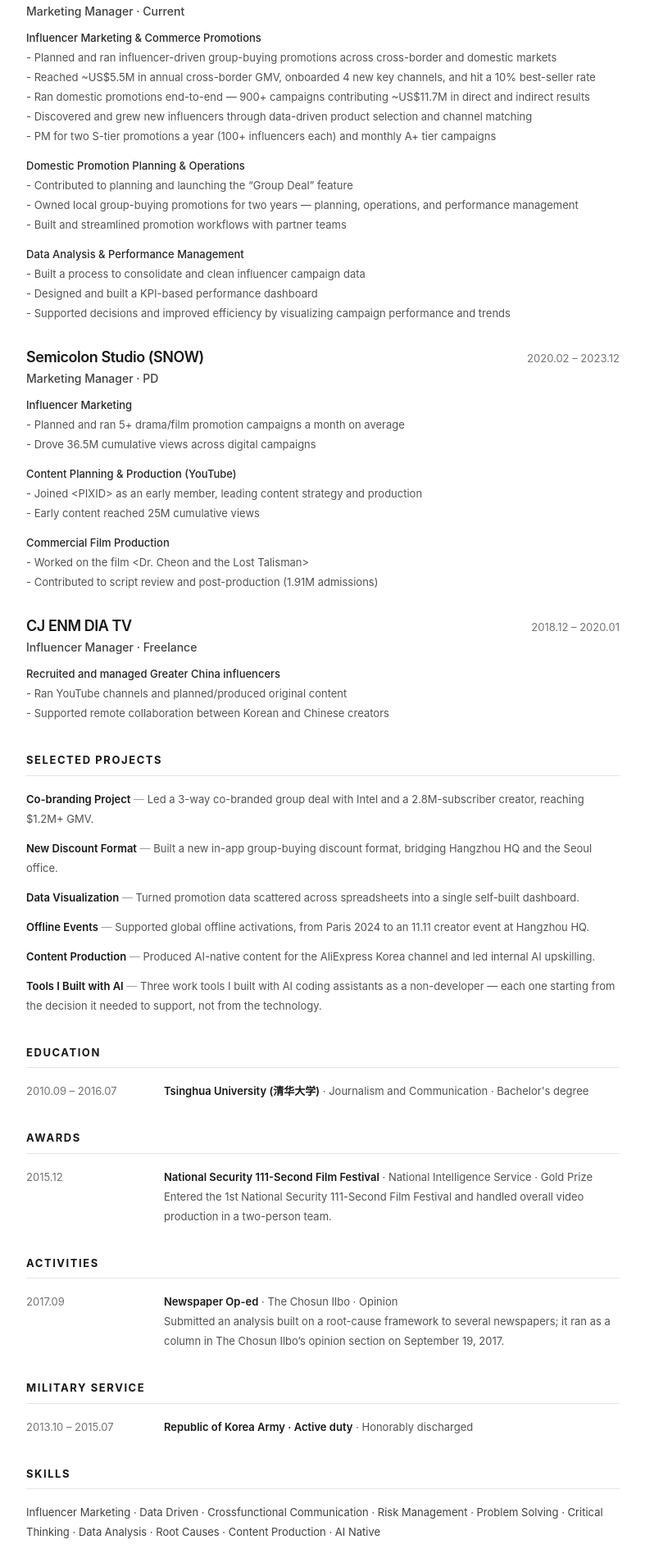
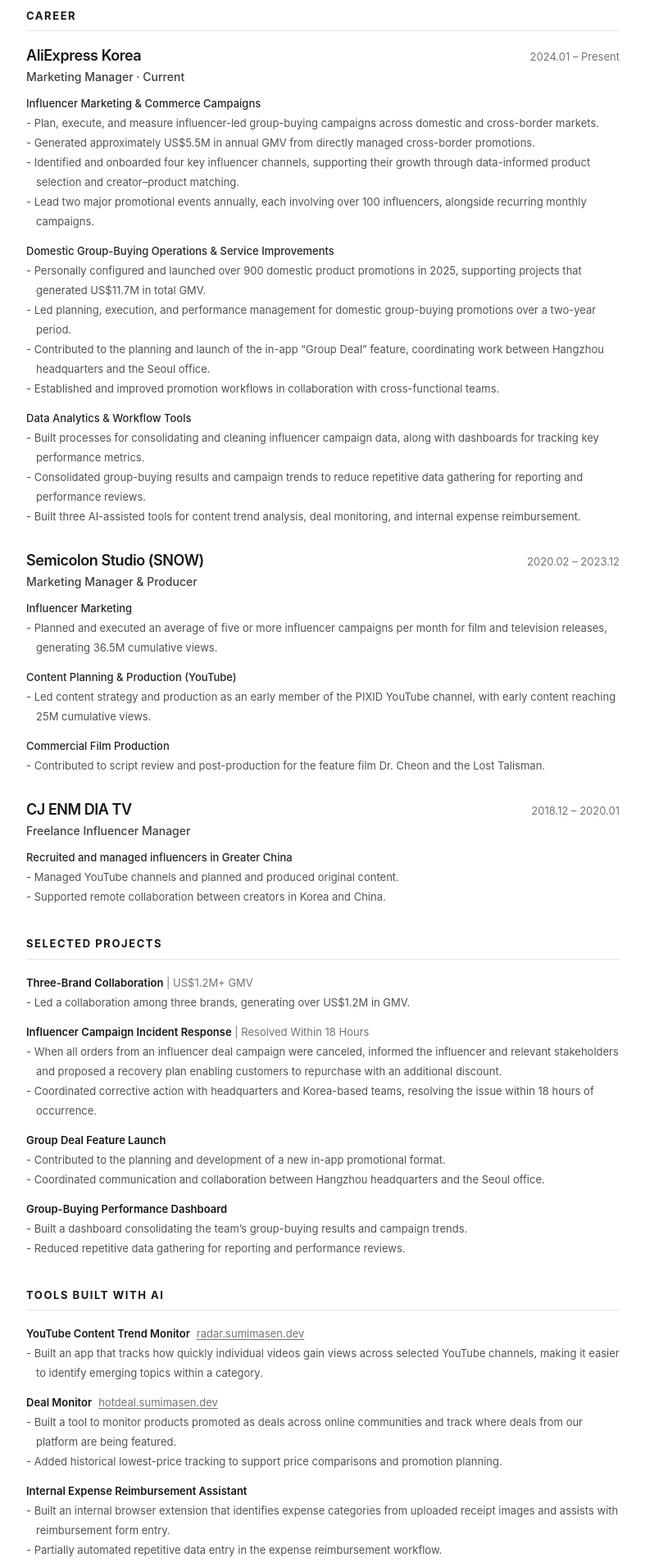
Before and after one commit to bumji86/portfolio-v3, a Next.js app: page /en/resume in a window 1280 px wide. Shown: the part 608-2520 px from the top of the page at 82% size, without its empty margins (246-1033 px from the left). Built offline with nearby package versions, Linux system fonts and the light colour scheme; a web font is replaced by a local one.

Commit message:
feat: update en résumé to final version, fix 111% GMV figure, regenerate PDFs

```diff
--- a/messages/en.json
+++ b/messages/en.json
@@ -283,8 +283,8 @@
           ]
         },
         "gmvGrowth": {
-          "title": "211% YoY Growth",
-          "desc": "+211% YoY GMV growth via influencer marketing",
+          "title": "111% YoY Growth",
+          "desc": "+111% YoY influencer marketing GMV — 2.11× the previous year",
           "tags": [
             "Growth",
             "Influencer Marketing"
@@ -464,7 +464,7 @@
       "title": "About.",
       "tagline": "Influencer · Commerce · Data",
       "name": "LEE BEOMJUN",
-      "intro": "A marketer spanning influencer marketing and commerce promotions, leading end-to-end from planning large-scale promotions to execution and feature improvements. I build predictable performance structures through data-driven decisions.",
+      "intro": "Marketing manager with a background in content and creator partnerships, translating audience insights into commerce results. Experienced in planning, executing, and measuring domestic and cross-border group-buying campaigns, including major promotions involving over 100 influencers. My work spans campaign management, product feature launches, performance dashboards, and AI-assisted tool development—improving both marketing outcomes and the workflows behind them.",
       "label": "PROFILE / RÉSUMÉ DRAFT"
     },
     "sections": {
@@ -482,29 +482,29 @@
             "role": "Marketing Manager · Current",
             "groups": [
               {
-                "heading": "Influencer Marketing & Commerce Promotions",
+                "heading": "Influencer Marketing & Commerce Campaigns",
                 "bullets": [
-                  "Planned and ran influencer-driven group-buying promotions across cross-border and domestic markets",
-                  "Reached ~US$5.5M in annual cross-border GMV, onboarded 4 new key channels, and hit a 10% best-seller rate",
-                  "Ran domestic promotions end-to-end — 900+ campaigns contributing ~US$11.7M in direct and indirect results",
-                  "Discovered and grew new influencers through data-driven product selection and channel matching",
-                  "PM for two S-tier promotions a year (100+ influencers each) and monthly A+ tier campaigns"
+                  "Plan, execute, and measure influencer-led group-buying campaigns across domestic and cross-border markets.",
+                  "Generated approximately US$5.5M in annual GMV from directly managed cross-border promotions.",
+                  "Identified and onboarded four key influencer channels, supporting their growth through data-informed product selection and creator–product matching.",
+                  "Lead two major promotional events annually, each involving over 100 influencers, alongside recurring monthly campaigns."
                 ]
               },
               {
-                "heading": "Domestic Promotion Planning & Operations",
+                "heading": "Domestic Group-Buying Operations & Service Improvements",
                 "bullets": [
-                  "Contributed to planning and launching the “Group Deal” feature",
-                  "Owned local group-buying promotions for two years — planning, operations, and performance management",
-                  "Built and streamlined promotion workflows with partner teams"
+                  "Personally configured and launched over 900 domestic product promotions in 2025, supporting projects that generated US$11.7M in total GMV.",
+                  "Led planning, execution, and performance management for domestic group-buying promotions over a two-year period.",
+                  "Contributed to the planning and launch of the in-app “Group Deal” feature, coordinating work between Hangzhou headquarters and the Seoul office.",
+                  "Established and improved promotion workflows in collaboration with cross-functional teams."
                 ]
               },
               {
-                "heading": "Data Analysis & Performance Management",
+                "heading": "Data Analytics & Workflow Tools",
                 "bullets": [
-                  "Built a process to consolidate and clean influencer campaign data",
-                  "Designed and built a KPI-based performance dashboard",
-                  "Supported decisions and improved efficiency by visualizing campaign performance and trends"
+                  "Built processes for consolidating and cleaning influencer campaign data, along with dashboards for tracking key performance metrics.",
+                  "Consolidated group-buying results and campaign trends to reduce repetitive data gathering for reporting and performance reviews.",
+                  "Built three AI-assisted tools for content trend analysis, deal monitoring, and internal expense reimbursement."
                 ]
               }
             ]
@@ -512,27 +512,24 @@
           {
             "period": "2020.02 – 2023.12",
             "org": "Semicolon Studio (SNOW)",
-            "role": "Marketing Manager · PD",
+            "role": "Marketing Manager & Producer",
             "groups": [
               {
                 "heading": "Influencer Marketing",
                 "bullets": [
-                  "Planned and ran 5+ drama/film promotion campaigns a month on average",
-                  "Drove 36.5M cumulative views across digital campaigns"
+                  "Planned and executed an average of five or more influencer campaigns per month for film and television releases, generating 36.5M cumulative views."
                 ]
               },
               {
                 "heading": "Content Planning & Production (YouTube)",
                 "bullets": [
-                  "Joined <PIXID> as an early member, leading content strategy and production",
-                  "Early content reached 25M cumulative views"
+                  "Led content strategy and production as an early member of the PIXID YouTube channel, with early content reaching 25M cumulative views."
                 ]
               },
               {
                 "heading": "Commercial Film Production",
                 "bullets": [
-                  "Worked on the film <Dr. Cheon and the Lost Talisman>",
-                  "Contributed to script review and post-production (1.91M admissions)"
+                  "Contributed to script review and post-production for the feature film Dr. Cheon and the Lost Talisman."
                 ]
               }
             ]
@@ -540,13 +537,13 @@
           {
             "period": "2018.12 – 2020.01",
             "org": "CJ ENM DIA TV",
-            "role": "Influencer Manager · Freelance",
+            "role": "Freelance Influencer Manager",
             "groups": [
               {
-                "heading": "Recruited and managed Greater China influencers",
+                "heading": "Recruited and managed influencers in Greater China",
                 "bullets": [
-                  "Ran YouTube channels and planned/produced original content",
-                  "Supported remote collaboration between Korean and Chinese creators"
+                  "Managed YouTube channels and planned and produced original content.",
+                  "Supported remote collaboration between creators in Korea and China."
                 ]
               }
             ]
@@ -564,7 +561,7 @@
           {
             "period": "2010.09 – 2016.07",
             "org": "Tsinghua University (清华大学)",
-            "role": "Journalism and Communication · Bachelor's degree"
+            "role": "Bachelor’s Degree in Journalism and Communication"
           }
         ]
       },
@@ -578,9 +575,9 @@
         "items": [
           {
             "period": "2015.12",
-            "org": "National Security 111-Second Film Festival",
-            "role": "National Intelligence Service · Gold Prize",
-            "desc": "Entered the 1st National Security 111-Second Film Festival and handled overall video production in a two-person team."
+            "org": "1st National Security 111-Second Video Contest",
+            "role": "National Intelligence Service · Gold Award",
+            "desc": "Worked as part of a two-person team responsible for the full video production process."
           }
         ]
       },
@@ -611,8 +608,8 @@
         "items": [
           {
             "period": "2013.10 – 2015.07",
-            "org": "Republic of Korea Army · Active duty",
-            "role": "Honorably discharged"
+            "org": "Republic of Korea Army",
+            "role": "Completed Active-Duty Service"
           }
         ]
       }
@@ -627,26 +624,99 @@
       "sub": "",
       "items": [
         {
-          "value": "+211%",
-          "label": "YoY GMV growth driven by influencer marketing"
+          "value": "+111%",
+          "label": "Year-over-year growth in influencer marketing GMV — 2.11× the previous year"
         },
         {
           "value": "900+",
-          "label": "Domestic campaigns run end-to-end, contributing ~US$11.7M in direct and indirect results"
+          "label": "Domestic promotions configured and launched in 2025 — US$11.7M in total GMV across projects I supported operationally"
         },
         {
           "value": "US$5.5M",
-          "label": "Annual cross-border GMV, with 4 new key channels and a 10% best-seller rate"
+          "label": "Approximate annual GMV from cross-border promotions I directly managed"
         }
       ]
     },
     "projects": {
       "title": "Selected Projects",
+      "sub": "",
+      "items": [
+        {
+          "title": "Three-Brand Collaboration",
+          "meta": "US$1.2M+ GMV",
+          "bullets": [
+            "Led a collaboration among three brands, generating over US$1.2M in GMV."
+          ]
+        },
+        {
+          "title": "Influencer Campaign Incident Response",
+          "meta": "Resolved Within 18 Hours",
+          "bullets": [
+            "When all orders from an influencer deal campaign were canceled, informed the influencer and relevant stakeholders and proposed a recovery plan enabling customers to repurchase with an additional discount.",
+            "Coordinated corrective action with headquarters and Korea-based teams, resolving the issue within 18 hours of occurrence."
+          ]
+        },
+        {
+          "title": "Group Deal Feature Launch",
+          "bullets": [
+            "Contributed to the planning and development of a new in-app promotional format.",
+            "Coordinated communication and collaboration between Hangzhou headquarters and the Seoul office."
+          ]
+        },
+        {
+          "title": "Group-Buying Performance Dashboard",
+          "bullets": [
+            "Built a dashboard consolidating the team’s group-buying results and campaign trends.",
+            "Reduced repetitive data gathering for reporting and performance reviews."
+          ]
+        }
+      ]
+    },
+    "aiTools": {
+      "title": "Tools Built with AI",
+      "sub": "",
+      "items": [
+        {
+          "title": "YouTube Content Trend Monitor",
+          "url": "https://radar.sumimasen.dev",
+          "bullets": [
+            "Built an app that tracks how quickly individual videos gain views across selected YouTube channels, making it easier to identify emerging topics within a category."
+          ]
+        },
+        {
+          "title": "Deal Monitor",
+          "url": "https://hotdeal.sumimasen.dev",
+          "bullets": [
+            "Built a tool to monitor products promoted as deals across online communities and track where deals from our platform are being featured.",
+            "Added historical lowest-price tracking to support price comparisons and promotion planning."
+          ]
+        },
+        {
+          "title": "Internal Expense Reimbursement Assistant",
+          "bullets": [
+            "Built an internal browser extension that identifies expense categories from uploaded receipt images and assists with reimbursement form entry.",
+            "Partially automated repetitive data entry in the expense reimbursement workflow."
+          ]
+        }
+      ]
+    },
+    "other": {
+      "title": "Awards & Additional Experience",
       "sub": ""
     },
     "skills": {
-      "title": "Skills",
-      "sub": ""
+      "title": "Core Skills",
+      "sub": "",
+      "items": [
+        "Influencer Recruitment & Development",
+        "Group Buying & Commerce Promotions",
+        "Large-Scale Campaign Management",
+        "Korea–China Cross-Functional Collaboration",
+        "Campaign Incident Management",
+        "Data Analytics & Dashboard Development",
+        "Content Strategy & Production",
+        "AI-Assisted Tool Development"
+      ]
     }
   }
 }
--- a/messages/zh.json
+++ b/messages/zh.json
@@ -359,8 +359,8 @@
           ]
         },
         "gmvGrowth": {
-          "title": "同比增长 211%",
-          "desc": "通过达人营销实现 GMV 同比增长 211%",
+          "title": "同比增长 111%",
+          "desc": "通过达人营销实现 GMV 同比增长 111%（为上年的 2.11 倍）",
           "tags": [
             "增长",
             "达人营销"
--- a/src/components/resume/ResumeDocument.tsx
+++ b/src/components/resume/ResumeDocument.tsx
@@ -70,11 +70,11 @@
           {career.map((c) => (
             // Keep single-group entries whole so the company header can't be stranded at a page end.
             <div key={c.org} className={(c.groups?.length ?? 0) <= 1 ? 'break-inside-avoid' : ''}>
-              <div className="flex flex-wrap items-baseline justify-between gap-x-4">
+              <div className="flex flex-wrap items-baseline justify-between gap-x-4 break-after-avoid">
                 <h3 className="text-lg font-semibold tracking-tight">{c.org}</h3>
                 <p className="text-[13px] text-neutral-500">{c.period}</p>
               </div>
-              <p className="mt-0.5 text-sm font-medium text-neutral-700 dark:text-neutral-300 print:text-neutral-700">{c.role}</p>
+              <p className="mt-0.5 break-after-avoid text-sm font-medium text-neutral-700 dark:text-neutral-300 print:text-neutral-700">{c.role}</p>
               <div className="mt-2.5 space-y-3 text-[13px] leading-6 print:mt-1.5 print:space-y-1.5 print:text-[12px] print:leading-[1.55] text-neutral-600 dark:text-neutral-400 print:text-neutral-600">
                 {c.groups?.map((g) => (
                   <div key={g.heading} className="break-inside-avoid">
```
Also changed, not shown: 2 other files (tests, documents, lock files or other folders).
